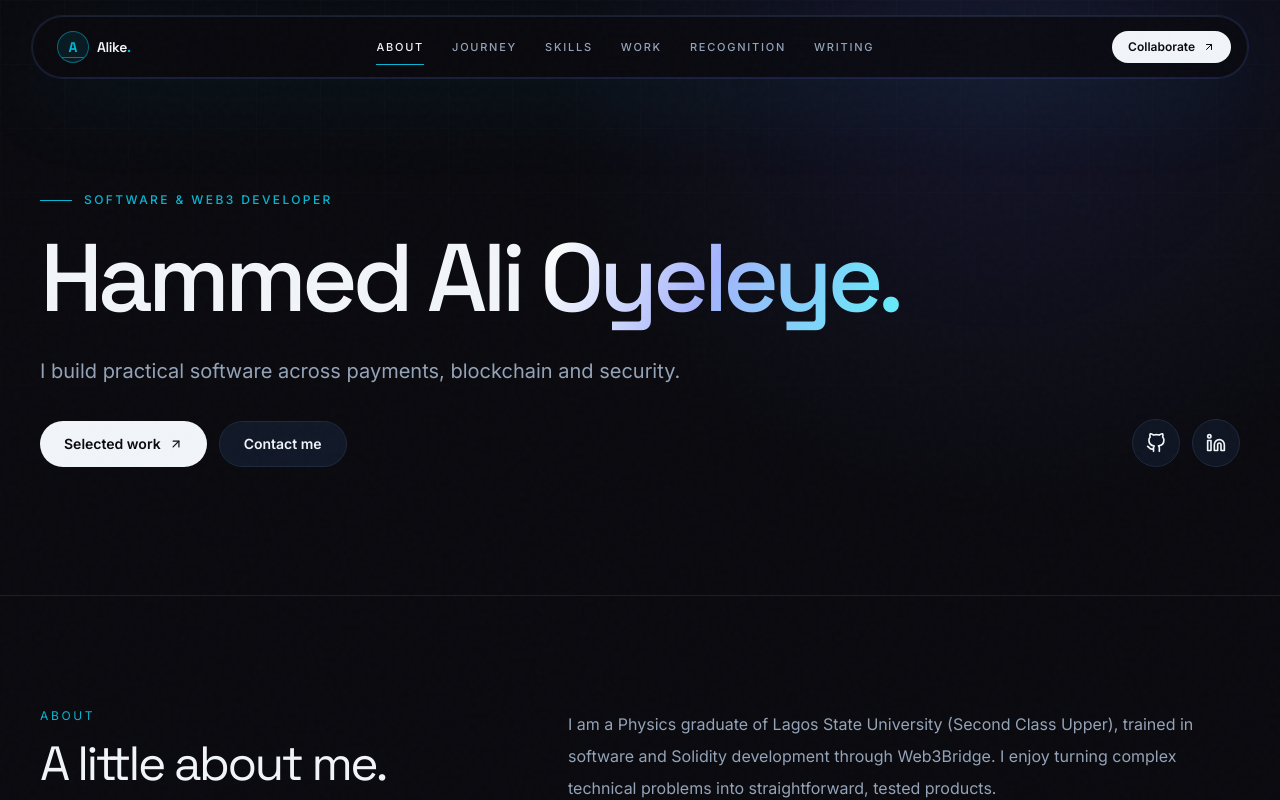
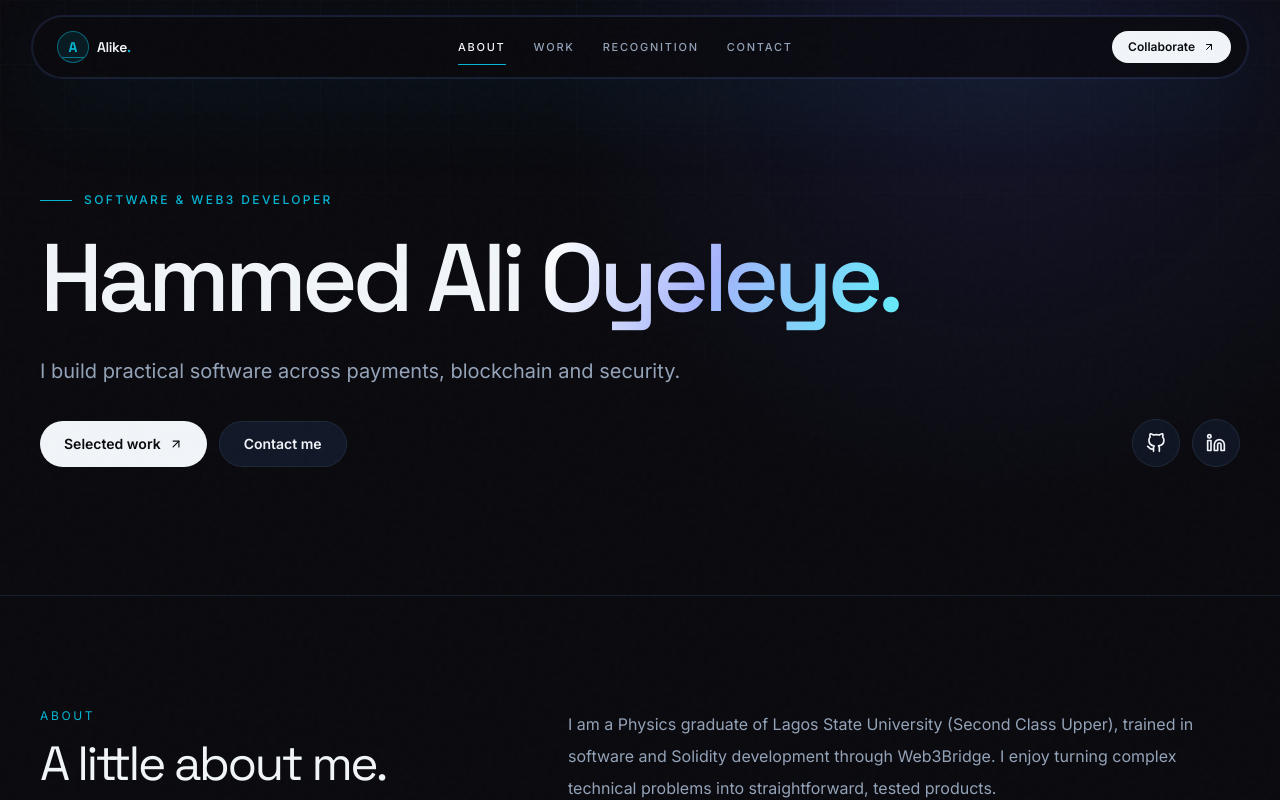
Before and after one commit to Alike001/alike-portfolio, a Next.js app: page / in a window 1280 px wide. Shown: the top 800 px of the page. Built offline with nearby package versions, Linux system fonts and the light colour scheme.

Commit message:
fix: align components/Navbar.jsx with concise sections

```diff
--- a/components/Navbar.jsx
+++ b/components/Navbar.jsx
@@ -6,11 +6,9 @@ import { FiArrowUpRight, FiMenu, FiX } from "react-icons/fi";
 
 const links = [
   ["About", "about"],
-  ["Journey", "journey"],
-  ["Skills", "skills"],
   ["Work", "projects"],
   ["Recognition", "recognition"],
-  ["Writing", "writing"]
+  ["Contact", "contact"]
 ];
 
 export default function Navbar() {
```
